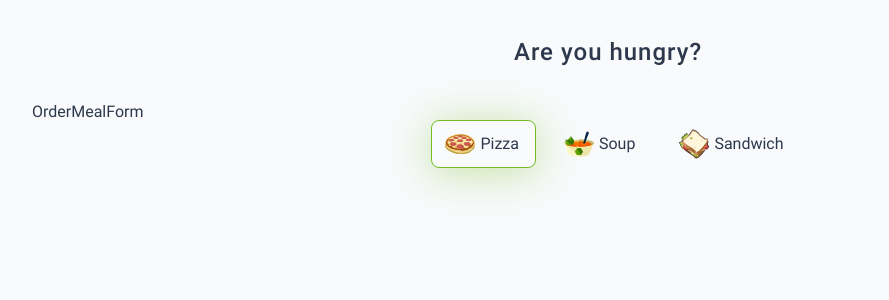
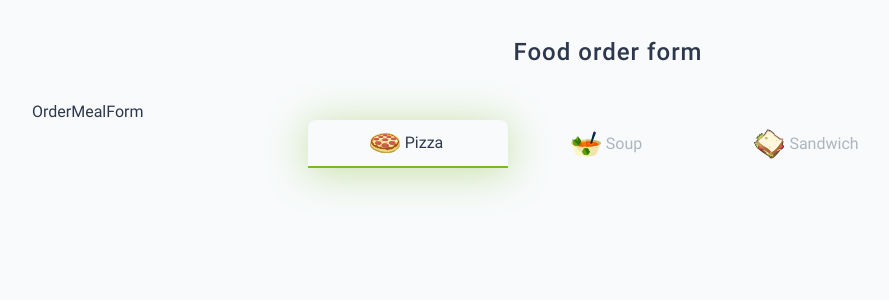
Before and after one commit to aynurajafarova/dishes-react-app, a React app: page / in a window 1280 px wide. Shown: the top 300 px of the page, without its empty margins (32-921 px from the left). Built offline with nearby package versions, Linux system fonts and the light colour scheme.

Commit message:
style(meal-options): change MealOptions style

```diff
--- a/src/client/apps/meals/components/MealOptions/MealOptions.scss
+++ b/src/client/apps/meals/components/MealOptions/MealOptions.scss
@@ -4,13 +4,14 @@
   &__item {
     cursor: pointer;
     position: relative;
-    margin-left: 15px;
+    width: 200px;
     input[type="radio"] {
       opacity: 0; /* hidden but still tabable */
       position: absolute;
     }
     input[type="radio"] + div {
-      border-radius: 8px;
+      border-top-right-radius: 8px;
+      border-top-left-radius: 8px;
       padding: 8px;
       transition: ease 0.4s;
       -webkit-transition: ease 0.4s;
@@ -18,13 +19,17 @@
     }
     input[type="radio"]:checked + div {
       background-color: $lightGray;
-      border: 1px solid $lightGreen;
+      border-bottom: 2px solid $lightGreen;
       box-shadow: 0 4px 40px 0 rgb(118 188 33 / 40%);
+      span {
+        color: $midDark;
+      }
     }
     &__body {
       span {
         margin-right: 8px;
         display: flex;
+        color: $midGray;
       }
     }
   }
--- a/src/client/apps/meals/view/OrderMealPage.tsx
+++ b/src/client/apps/meals/view/OrderMealPage.tsx
@@ -9,7 +9,7 @@ const OrderMealPage: FC = () => {
   return (
     <main>
       <Container>
-        <Header className="center" title="Are you hungry?" />
+        <Header className="center" title="Food order form" />
         <OrderMealForm />
         <MealOptions />
       </Container>
--- a/src/client/shared/assets/styles/_variables.scss
+++ b/src/client/shared/assets/styles/_variables.scss
@@ -1,4 +1,5 @@
 // COLORS
 $lightGreen: #76bc21;
 $lightGray: #f8fafb;
+$midGray: #adb6bf;
 $midDark: #2e384d;
```
